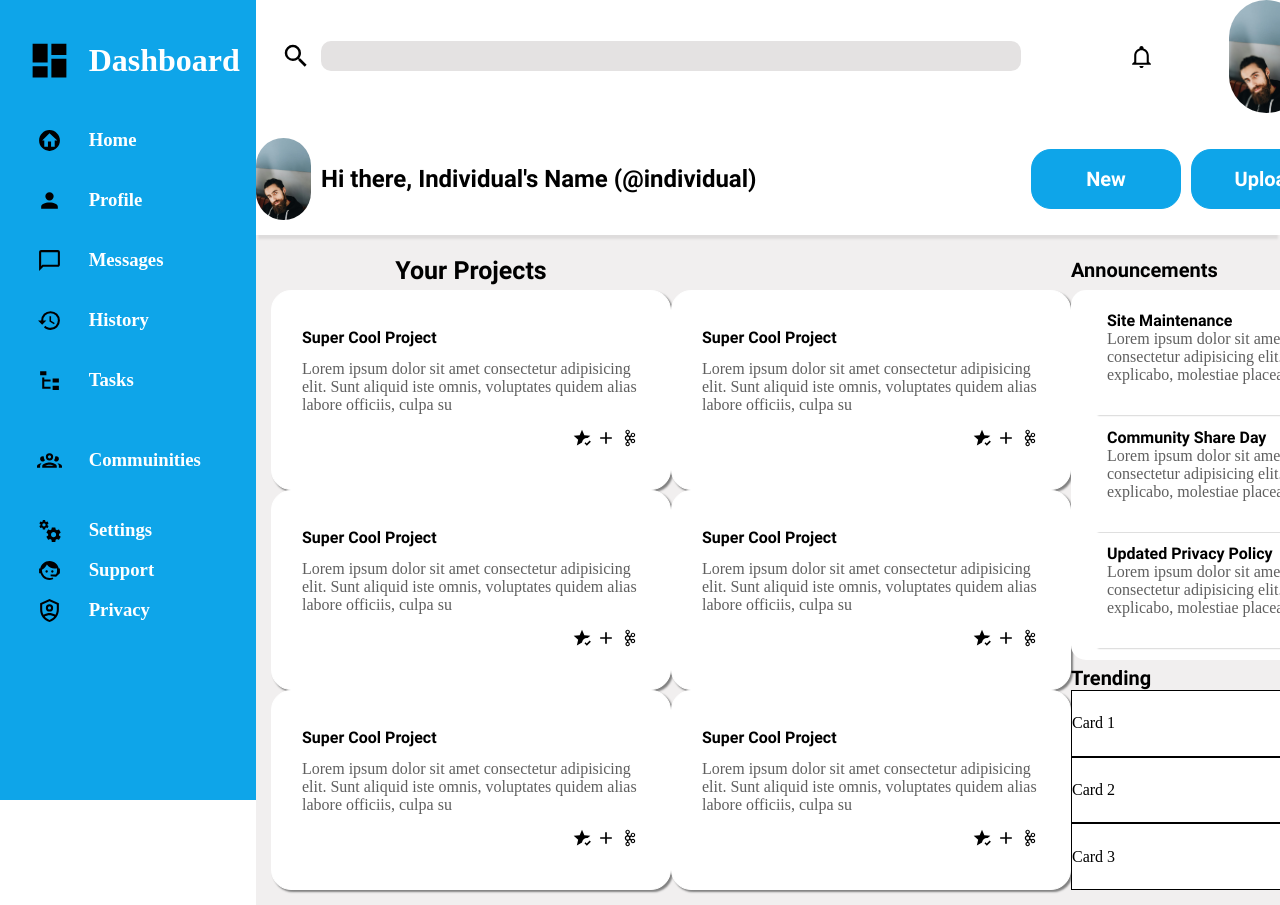
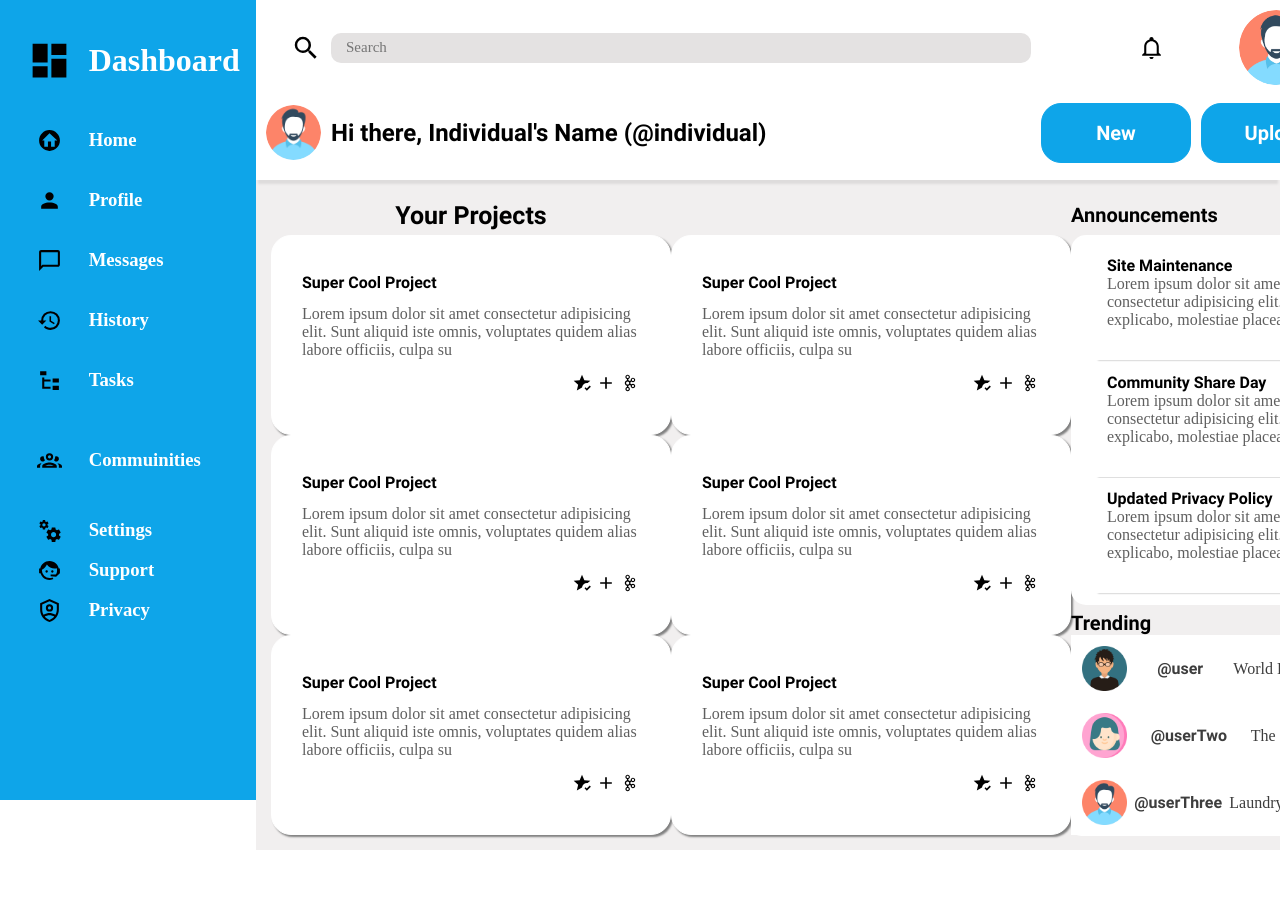
Before and after one commit to brandon-parkerson/admin-dashboard, a plain HTML site: page index.html in a window 1280 px wide. Shown: the top 905 px of the page. After the commit the page ends 850 px from the top, so only its background shows below. Drawn offline with Linux system fonts and the light colour scheme.

Commit message:
Design trending cards. Add search bar placeholder.

```diff
--- a/index.html
+++ b/index.html
@@ -31,11 +31,11 @@
     </div>
     <div class="header">
         <img src="logos/magnify.svg" alt="magnifying-glass" class="magnify">
-        <input type="text" class="search-bar">
+        <input type="text" class="search-bar" placeholder="Search">
         <img src="logos/bell-outline.svg" alt="notification bell" class="notification">
-        <img src="images/profile-pic.jpg" alt="profile picture" class="profile-picture">
+        <img src="images/man.png" alt="profile picture" class="profile-picture">
         <h3 class="indi-name">Individual's Name</h3>
-        <img src="images/profile-pic.jpg" alt="profile-picture" class="profile-picture-second">
+        <img src="images/man.png" alt="profile-picture" class="profile-picture-second">
         <h2>Hi there, Individual's Name (@individual)</h2>
         <button class="new">New</button>
         <button class="upload">Upload</button>
@@ -126,9 +126,21 @@
         </div>
         <p class="trending">Trending</p>
         <div class="trending-cards">
-            <div class="trending-card-1 trending-card">Card 1</div>
-            <div class="trending-card-2 trending-card">Card 2</div>
-            <div class="trending-card-3 trending-card">Card 3</div>
+            <div class="trending-card-1 trending-card">
+                <img src="images/user.png" alt="user" class="user-pic">
+                <p style="font-family: boldFont;">@user</p>
+                <p>World Peace Maker</p>
+            </div>
+            <div class="trending-card-2 trending-card">
+                <img src="images/profile-picture.png" alt="user picture" class="user-pic">
+                <p style="font-family: boldFont;">@userTwo</p>
+                <p>The Cool Project</p>
+            </div>
+            <div class="trending-card-3 trending-card">
+                <img src="images/man.png" alt="user picture" class="user-pic">
+                <p style="font-family: boldFont;">@userThree</p>
+                <p>Laundry Folder App</p>
+            </div>
         </div>
     </div>
 </body>
--- a/style.css
+++ b/style.css
@@ -26,6 +26,7 @@ body {
     align-items: center;
     gap: 10px;
     box-shadow: 0 6px 2px -2px rgb(155, 155, 155);
+    padding: 10px;
 }
 
 button {
@@ -76,7 +77,13 @@ h2 {
     width: 700px;
     padding: 15px;
     font-family: myFont;
-    font-size: 20px;
+    font-size: 15px;
+
+}
+.search-bar:focus {
+    border: none;
+    box-shadow: 5px 2px rgb(155, 155, 155);
+    outline: none;
 }
 .notification {
     height: auto;
@@ -231,9 +238,12 @@ h2 {
     grid-template-rows: 1fr 1fr 1fr;
 }
 .trending-card {
-    border: 1px solid black;
+    border: 1px solid white;
+    border-radius: 10px;
     height: 100%;
     align-content: center;
+    font-family: myFont;
+    color: rgb(61, 61, 61);
 }
 
 .ann-card {
@@ -299,3 +309,14 @@ h2 {
     grid-column: 1 / 2;
     grid-row: 2 / 3;
 }
+.trending-card {
+    display: flex;
+    align-items: center;
+    justify-content: space-between;
+    padding: 10px;
+}
+
+.user-pic {
+    height: 45px;
+    width: 45px;
+}
```
Also changed, not shown: images/man.png (added), images/profile-pic.jpg (deleted), images/profile-picture.png (added), images/user.png (added).
